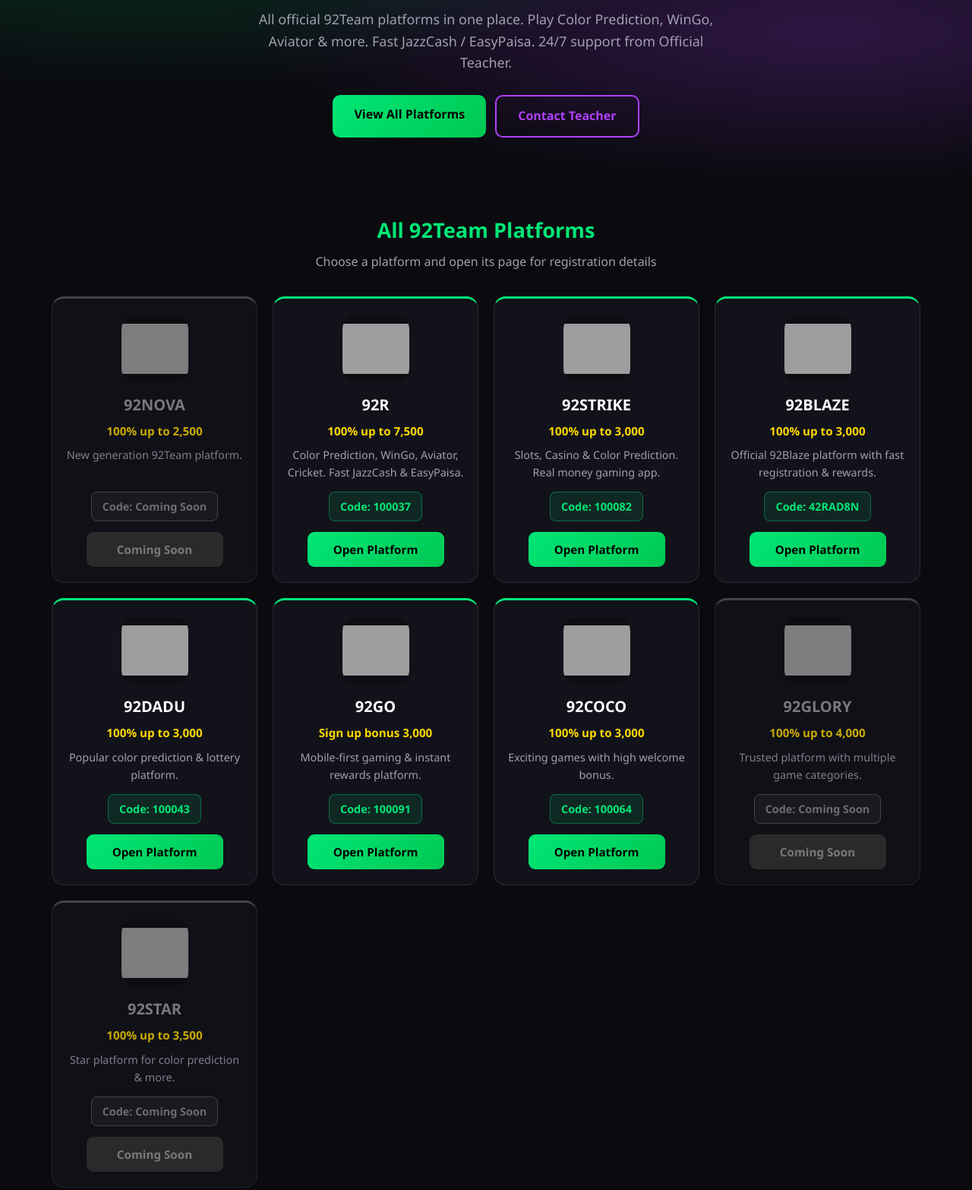
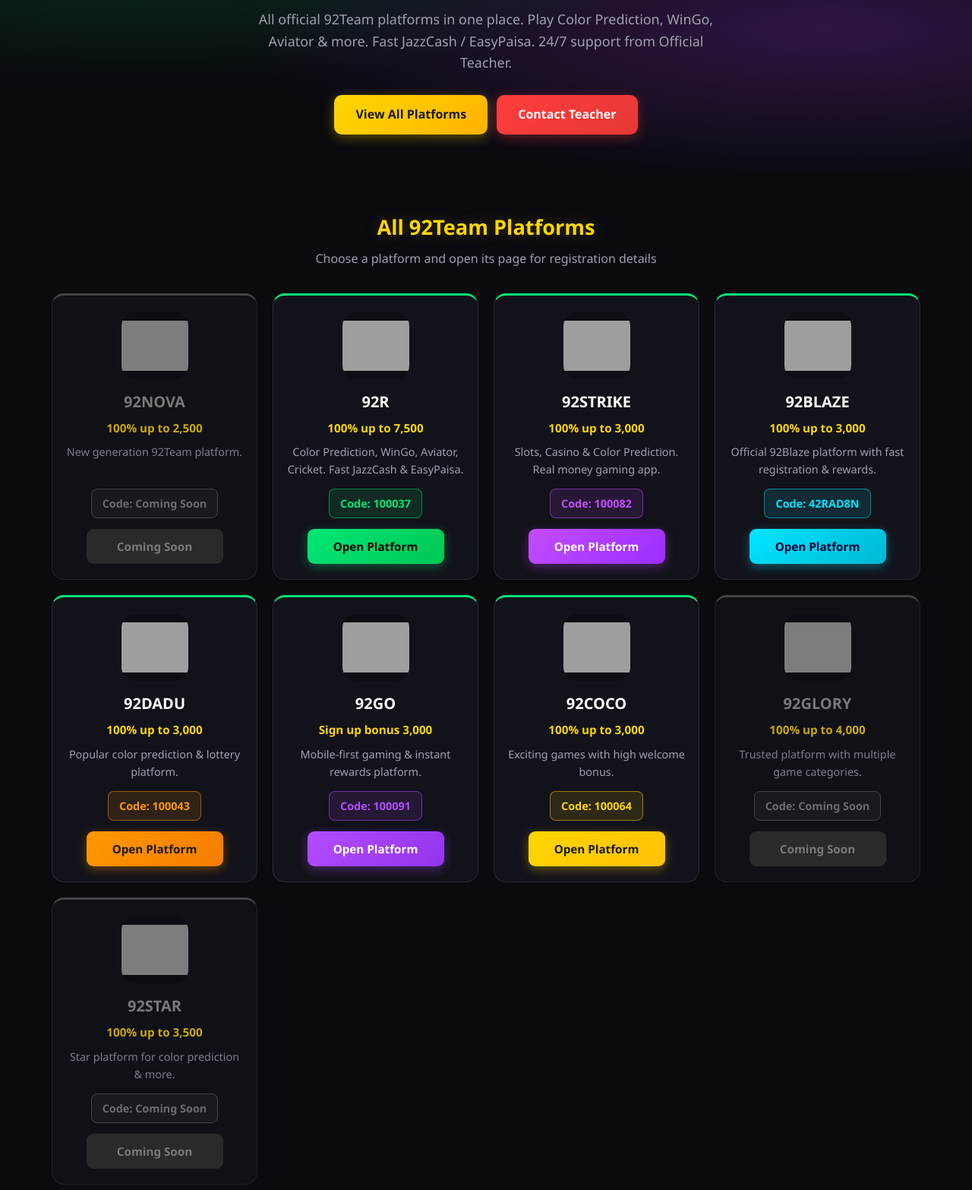
Before and after one commit to officialteacher43/92team-website-, a plain HTML site: page index.html in a window 1280 px wide. Shown: the part 391-1957 px from the top of the page at 76% size. Drawn offline with Linux system fonts and the light colour scheme; grey boxes are pictures that could not be loaded.

Commit message:
Add files via upload

```diff
--- a/index.html
+++ b/index.html
@@ -176,13 +176,14 @@
       font-weight: 800;
       line-height: 1.15;
       margin-bottom: 14px;
+      color: var(--gold);
     }
-
     .hero h1 span {
-      background: linear-gradient(90deg, var(--green), var(--gold));
+      background: linear-gradient(90deg, #ffd700, #ffec8b, #ffd700);
       -webkit-background-clip: text;
       -webkit-text-fill-color: transparent;
       background-clip: text;
+      filter: drop-shadow(0 0 12px rgba(255,215,0,0.35));
     }
 
     .hero p {
@@ -206,20 +207,29 @@
       font-size: 1rem;
     }
     .btn-main {
-      background: linear-gradient(135deg, var(--green), #00c853);
-      color: #000;
+      background: linear-gradient(135deg, #ffd700, #ffb300);
+      color: #1a1a1a;
+      box-shadow: 0 4px 16px rgba(255,215,0,0.35);
+    }
+    .btn-main:hover {
+      filter: brightness(1.08);
     }
     .btn-alt {
-      background: transparent;
-      border: 2px solid var(--purple);
-      color: var(--purple);
+      background: linear-gradient(135deg, #ff3d3d, #e53935);
+      border: none;
+      color: #fff;
+      box-shadow: 0 4px 16px rgba(255,61,61,0.35);
+    }
+    .btn-alt:hover {
+      filter: brightness(1.08);
     }
 
     .sec-title {
       font-size: 1.7rem;
       text-align: center;
       margin-bottom: 8px;
-      color: var(--green);
+      color: var(--gold);
+      text-shadow: 0 0 20px rgba(255,215,0,0.25);
     }
     .sec-sub {
       text-align: center;
@@ -388,6 +398,7 @@
       background: radial-gradient(ellipse at center, rgba(0,230,118,0.12), transparent 70%);
     }
     .final-cta h2 {
+      color: var(--gold);
       font-size: 1.8rem;
       margin-bottom: 10px;
     }
@@ -409,6 +420,80 @@
       .plat-grid { grid-template-columns: 1fr 1fr; gap: 12px; }
       .plat-logo { width: 70px; height: 70px; }
     }
+
+    /* Per-platform colors (logo matched, vivid) */
+    .plat-card[data-plat="92r"] .code-box {
+      background: rgba(0,230,118,0.12);
+      border-color: rgba(0,230,118,0.5);
+      color: #00e676;
+    }
+    .plat-card[data-plat="92r"] .btn-reg {
+      background: linear-gradient(135deg, #00e676, #00c853);
+      color: #000;
+      box-shadow: 0 4px 14px rgba(0,230,118,0.35);
+    }
+
+    .plat-card[data-plat="92strike"] .code-box {
+      background: rgba(196,77,255,0.12);
+      border-color: rgba(196,77,255,0.5);
+      color: #c44dff;
+    }
+    .plat-card[data-plat="92strike"] .btn-reg {
+      background: linear-gradient(135deg, #c44dff, #9b2dff);
+      color: #fff;
+      box-shadow: 0 4px 14px rgba(196,77,255,0.35);
+    }
+
+    .plat-card[data-plat="92blaze"] .code-box {
+      background: rgba(0,229,255,0.12);
+      border-color: rgba(0,229,255,0.5);
+      color: #00e5ff;
+    }
+    .plat-card[data-plat="92blaze"] .btn-reg {
+      background: linear-gradient(135deg, #00e5ff, #00b8d4);
+      color: #003;
+      box-shadow: 0 4px 14px rgba(0,229,255,0.35);
+    }
+
+    .plat-card[data-plat="92dadu"] .code-box {
+      background: rgba(255,152,0,0.12);
+      border-color: rgba(255,152,0,0.5);
+      color: #ff9800;
+    }
+    .plat-card[data-plat="92dadu"] .btn-reg {
+      background: linear-gradient(135deg, #ff9800, #f57c00);
+      color: #1a1a1a;
+      box-shadow: 0 4px 14px rgba(255,152,0,0.35);
+    }
+
+    .plat-card[data-plat="92go"] .code-box {
+      background: rgba(179,77,255,0.12);
+      border-color: rgba(179,77,255,0.5);
+      color: #b34dff;
+    }
+    .plat-card[data-plat="92go"] .btn-reg {
+      background: linear-gradient(135deg, #b34dff, #9333ea);
+      color: #fff;
+      box-shadow: 0 4px 14px rgba(179,77,255,0.35);
+    }
+
+    .plat-card[data-plat="92coco"] .code-box {
+      background: rgba(255,214,0,0.12);
+      border-color: rgba(255,214,0,0.5);
+      color: #ffd600;
+    }
+    .plat-card[data-plat="92coco"] .btn-reg {
+      background: linear-gradient(135deg, #ffd600, #ffc107);
+      color: #1a1a1a;
+      box-shadow: 0 4px 14px rgba(255,214,0,0.35);
+    }
+
+    .plat-card[data-plat="92nova"] .code-box,
+    .plat-card[data-plat="92glory"] .code-box,
+    .plat-card[data-plat="92star"] .code-box {
+      /* keep empty style */
+    }
+
   </style>
 
   <!-- FAQ Schema -->
@@ -577,7 +662,7 @@
       <div class="plat-grid">
 
         <!-- 92NOVA -->
-        <div class="plat-card soon">
+        <div class="plat-card soon" data-plat="92nova">
           <img class="plat-logo" src="https://www.92team.com/wp-content/uploads/2025/12/92nova-sm-icon.webp" alt="92Nova" loading="lazy">
           <h3>92NOVA</h3>
           <div class="plat-bonus">100% up to 2,500</div>
@@ -587,37 +672,37 @@
         </div>
 
         <!-- 92R -->
-        <div class="plat-card active">
+        <div class="plat-card active" data-plat="92r">
           <img class="plat-logo" src="https://www.92team.com/wp-content/uploads/2025/12/92team-92r.webp" alt="92R" loading="lazy">
           <h3>92R</h3>
           <div class="plat-bonus">100% up to 7,500</div>
           <p class="plat-desc">Color Prediction, WinGo, Aviator, Cricket. Fast JazzCash &amp; EasyPaisa.</p>
           <div class="code-box">Code: 100037</div>
-          <a href="92r.html" class="btn-reg">Open Platform</a>
+          <a href="https://www.92slot.com/#/register?invitationCode=66313100037" class="btn-reg" target="_blank" rel="noopener noreferrer">Open Platform</a>
         </div>
 
         <!-- 92STRIKE -->
-        <div class="plat-card active">
+        <div class="plat-card active" data-plat="92strike">
           <img class="plat-logo" src="https://www.92team.com/wp-content/uploads/2025/12/92team-92strike-sm.webp" alt="92Strike" loading="lazy">
           <h3>92STRIKE</h3>
           <div class="plat-bonus">100% up to 3,000</div>
           <p class="plat-desc">Slots, Casino &amp; Color Prediction. Real money gaming app.</p>
           <div class="code-box">Code: 100082</div>
-          <a href="92strike.html" class="btn-reg">Open Platform</a>
+          <a href="https://www.92strike88.com/#/register?invitationCode=44841100082" class="btn-reg" target="_blank" rel="noopener noreferrer">Open Platform</a>
         </div>
 
         <!-- 92BLAZE -->
-        <div class="plat-card active">
+        <div class="plat-card active" data-plat="92blaze">
           <img class="plat-logo" src="https://www.92team.com/wp-content/uploads/2025/12/92team-92blaze-icon.webp" alt="92Blaze" loading="lazy">
           <h3>92BLAZE</h3>
           <div class="plat-bonus">100% up to 3,000</div>
           <p class="plat-desc">Official 92Blaze platform with fast registration &amp; rewards.</p>
           <div class="code-box">Code: 42RAD8N</div>
-          <a href="92blaze.html" class="btn-reg">Open Platform</a>
+          <a href="https://92blaze22.com/register?inviteCode=42RAD8N" class="btn-reg" target="_blank" rel="noopener noreferrer">Open Platform</a>
         </div>
 
           <!-- 92DADU -->
-        <div class="plat-card active">
+        <div class="plat-card active" data-plat="92dadu">
           <img class="plat-logo" src="https://www.92team.com/wp-content/uploads/2025/12/92team-92dadu.webp" alt="92Dadu" loading="lazy">
           <h3>92DADU</h3>
           <div class="plat-bonus">100% up to 3,000</div>
@@ -627,7 +712,7 @@
         </div>
 
         <!-- 92GO -->
-        <div class="plat-card active">
+        <div class="plat-card active" data-plat="92go">
           <img class="plat-logo" src="https://www.92team.com/wp-content/uploads/2025/12/92team-92go.webp" alt="92Go" loading="lazy">
           <h3>92GO</h3>
           <div class="plat-bonus">Sign up bonus 3,000</div>
@@ -637,7 +722,7 @@
         </div>
 
         <!-- 92COCO -->
-        <div class="plat-card active">
+        <div class="plat-card active" data-plat="92coco">
           <img class="plat-logo" src="https://www.92team.com/wp-content/uploads/2025/12/92eteam-92-coco.webp" alt="92Coco" loading="lazy">
           <h3>92COCO</h3>
           <div class="plat-bonus">100% up to 3,000</div>
@@ -647,7 +732,7 @@
         </div>
 
         <!-- 92GLORY -->
-        <div class="plat-card soon">
+        <div class="plat-card soon" data-plat="92glory">
           <img class="plat-logo" src="https://www.92team.com/wp-content/uploads/2025/12/92team-92glory.webp" alt="92Glory" loading="lazy">
           <h3>92GLORY</h3>
           <div class="plat-bonus">100% up to 4,000</div>
@@ -657,7 +742,7 @@
         </div>
 
         <!-- 92STAR -->
-        <div class="plat-card soon">
+        <div class="plat-card soon" data-plat="92star">
           <img class="plat-logo" src="https://www.92team.com/wp-content/uploads/2025/12/92team-92star-sm.webp" alt="92Star" loading="lazy">
           <h3>92STAR</h3>
           <div class="plat-bonus">100% up to 3,500</div>
```
